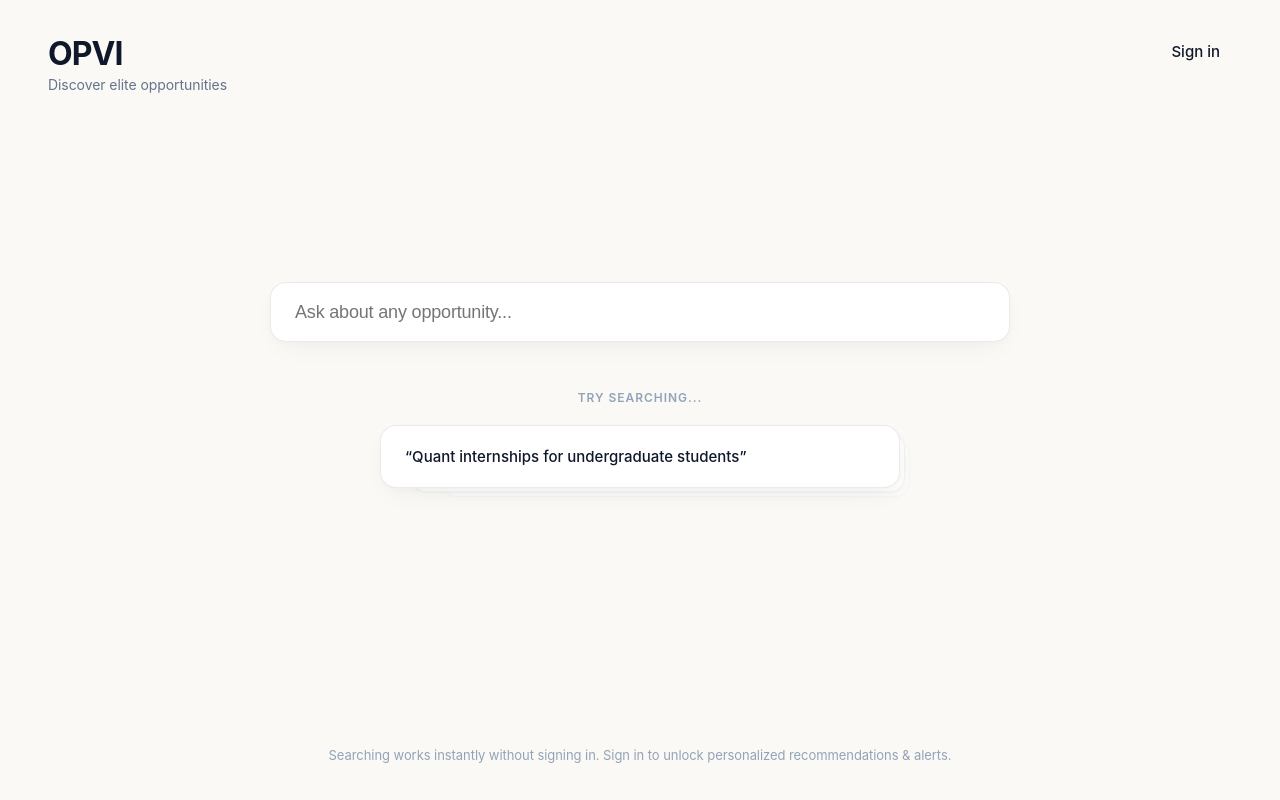
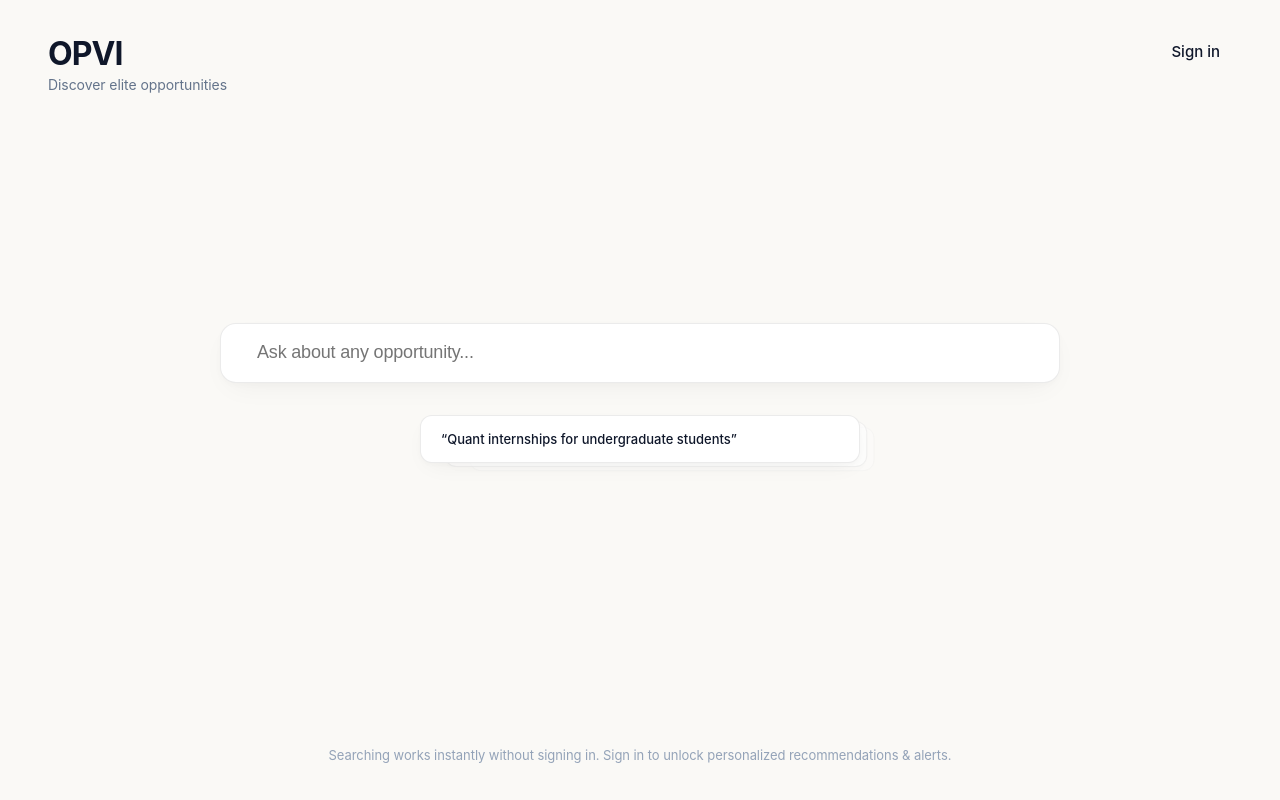
Before and after one commit to harsh-bitverse/Opvi, a Next.js app in the folder apps/web/: page / in a window 1280 px wide. Built offline with nearby package versions, Linux system fonts and the light colour scheme.

Commit message:
fix(web): finalize frozen page layout with ChatGPT-width search bar and compact deck

```diff
--- a/apps/web/src/components/search/SearchBar.tsx
+++ b/apps/web/src/components/search/SearchBar.tsx
@@ -43,10 +43,10 @@ export function SearchBar({ value, onChange, inputRef }: SearchBarProps) {
       onMouseLeave={() => setIsHovered(false)}
       style={{
         width: '100%',
-        maxWidth: '740px',
+        maxWidth: '840px',
         height: '60px',
         borderRadius: '16px',
-        padding: '0 1.5rem',
+        padding: '0 2.25rem',
         display: 'flex',
         alignItems: 'center',
         margin: '0 auto',
--- a/apps/web/src/components/search/StackedSearchDeck.tsx
+++ b/apps/web/src/components/search/StackedSearchDeck.tsx
@@ -36,53 +36,34 @@ export function StackedSearchDeck({ onSelectQuery }: StackedSearchDeckProps) {
     <div
       style={{
         width: '100%',
-        maxWidth: '740px',
-        marginTop: '3rem',
+        maxWidth: '840px',
+        marginTop: '2rem',
         display: 'flex',
         flexDirection: 'column',
         alignItems: 'center',
-        gap: '1.25rem',
       }}
     >
-      {/* Section Title */}
-      <span
-        style={{
-          fontSize: '0.75rem',
-          fontWeight: 600,
-          textTransform: 'uppercase',
-          letterSpacing: '0.08em',
-          color: 'var(--text-muted)',
-          userSelect: 'none',
-        }}
-      >
-        TRY SEARCHING...
-      </span>
-
-      {/* Stacked Card Deck Container */}
+      {/* Compact Stacked Card Deck Container (Section title removed per specification) */}
       <div
         style={{
           position: 'relative',
           width: '100%',
-          maxWidth: '520px',
-          height: '110px',
+          maxWidth: '440px',
+          height: '80px',
           display: 'flex',
           justifyContent: 'center',
           alignItems: 'center',
         }}
       >
         {SEARCH_QUERIES.map((query, index) => {
-          // Calculate offset position relative to active front card
           let offset = (index - activeIndex + total) % total;
-
-          // Render top 3 visible cards in deck
           if (offset > 2) return null;
 
           const isFront = offset === 0;
 
-          // Card position offsets for deck stack effect
-          const translateX = offset * 18; // Shift right
-          const translateY = offset * 6;  // Shift down
-          const scale = 1 - offset * 0.05;
+          const translateX = offset * 16;
+          const translateY = offset * 5;
+          const scale = 1 - offset * 0.04;
           const opacity = isFront ? 1 : 1 - offset * 0.35;
           const zIndex = 3 - offset;
 
@@ -97,22 +78,22 @@ export function StackedSearchDeck({ onSelectQuery }: StackedSearchDeckProps) {
                 top: 0,
                 left: 0,
                 width: '100%',
-                padding: '1.25rem 1.5rem',
-                borderRadius: '16px',
+                padding: '0.875rem 1.25rem',
+                borderRadius: '12px',
                 background: 'var(--bg-surface)',
                 border: '1px solid var(--border-subtle)',
                 boxShadow: isFront
                   ? isHovered
-                    ? '0 18px 40px -10px rgba(0, 0, 0, 0.12), 0 4px 12px rgba(0, 0, 0, 0.04)'
-                    : '0 10px 30px -10px rgba(0, 0, 0, 0.07), 0 2px 6px rgba(0, 0, 0, 0.02)'
-                  : '0 4px 14px -4px rgba(0, 0, 0, 0.04)',
+                    ? '0 14px 32px -8px rgba(0, 0, 0, 0.1), 0 3px 8px rgba(0, 0, 0, 0.03)'
+                    : '0 8px 24px -8px rgba(0, 0, 0, 0.06), 0 2px 4px rgba(0, 0, 0, 0.02)'
+                  : '0 4px 12px -4px rgba(0, 0, 0, 0.04)',
                 transform: isFront && isHovered
-                  ? `translate(${translateX}px, ${translateY - 4}px) scale(1.02)`
+                  ? `translate(${translateX}px, ${translateY - 3}px) scale(1.015)`
                   : `translate(${translateX}px, ${translateY}px) scale(${scale})`,
                 opacity: opacity,
                 zIndex: zIndex,
                 cursor: isFront ? 'pointer' : 'default',
-                transition: 'all 500ms cubic-bezier(0.16, 1, 0.3, 1)',
+                transition: 'all 450ms cubic-bezier(0.16, 1, 0.3, 1)',
                 userSelect: 'none',
                 display: 'flex',
                 alignItems: 'center',
@@ -120,7 +101,7 @@ export function StackedSearchDeck({ onSelectQuery }: StackedSearchDeckProps) {
             >
               <p
                 style={{
-                  fontSize: '0.9375rem',
+                  fontSize: '0.8125rem',
                   fontWeight: 500,
                   color: isFront ? 'var(--text-primary)' : 'var(--text-secondary)',
                   lineHeight: 1.4,
```
